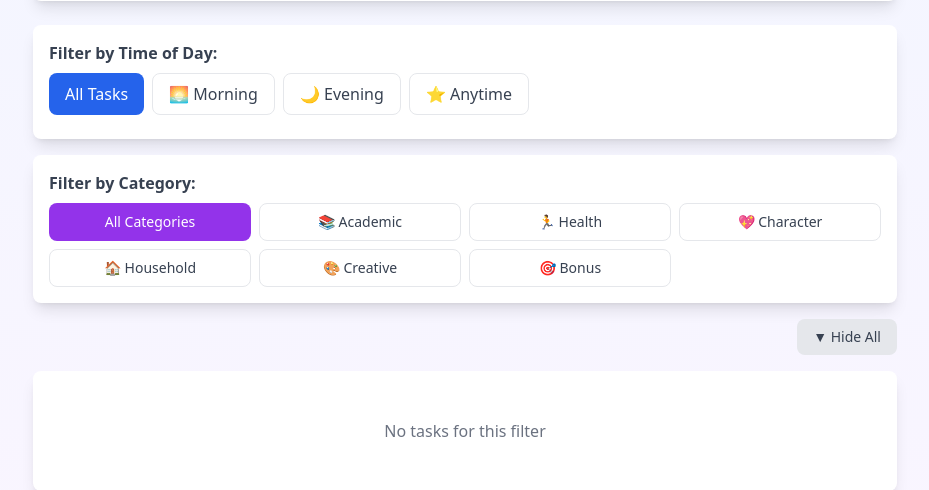
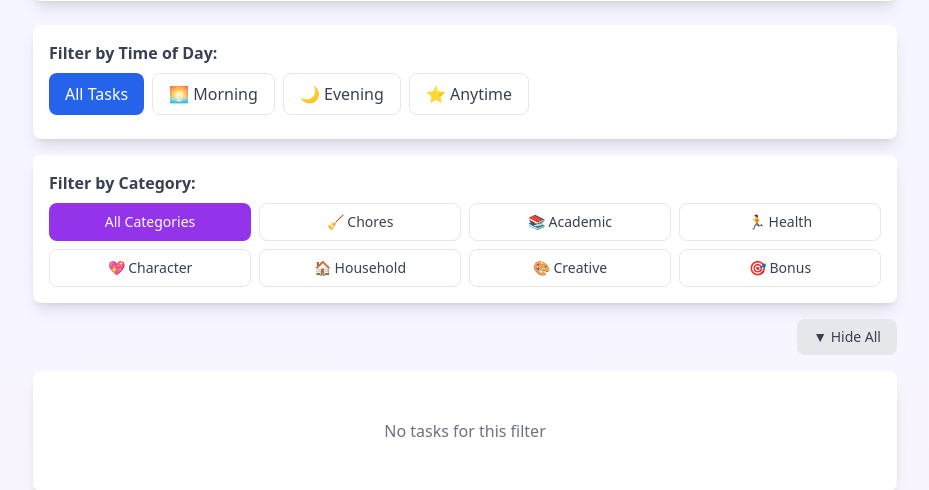
Before and after one commit to taskblox1-tech/TaskApp, a FastAPI app: page /dashboard in a window 1280 px wide. Shown: the part 667-1157 px from the top of the page, without its empty margins (175-1104 px from the left). Run offline with FastAPI, Linux system fonts and the light colour scheme; data that the repository does not hold is empty; parts of the project's set-up code (start-up, migrations or seed data) failed here and were passed over; some libraries are stand-ins or nearby versions.

Commit message:
fix: Add 'Chores' category filter to match actual task data
Root Cause:
- All tasks in database have category='Chores'
- Filter buttons were looking for 'Academic Excellence', 'Health & Fitness', etc.
- Result: 0 tasks matched filters

Fix:
- Added 'Chores' button to category filters
- Removed debug console.log statements
- Now filters will work with actual task categories in database

Future: May need to update task categories in DB or adjust task creation UI

```diff
--- a/templates/child/dashboard.html
+++ b/templates/child/dashboard.html
@@ -195,6 +195,11 @@
                         :class="categoryFilter === 'all' ? 'bg-purple-600 text-white' : 'bg-white text-gray-700 border'"
                         class="px-3 py-2 rounded-lg font-medium text-sm">
                     All Categories
+                </button>
+                <button @click="filterByCategory('Chores')"
+                        :class="categoryFilter === 'Chores' ? 'bg-purple-600 text-white' : 'bg-white text-gray-700 border'"
+                        class="px-3 py-2 rounded-lg font-medium text-sm">
+                    🧹 Chores
                 </button>
                 <button @click="filterByCategory('Academic Excellence')"
                         :class="categoryFilter === 'Academic Excellence' ? 'bg-purple-600 text-white' : 'bg-white text-gray-700 border'"
@@ -1117,19 +1122,10 @@
 
         filterTasks(type) {
             this.filter = type;
-            console.log('Time filter changed to:', type);
-            console.log('Total tasks:', this.tasks.length);
-            console.log('Filtered tasks:', this.filteredTasks.length);
         },
 
         filterByCategory(category) {
             this.categoryFilter = category;
-            console.log('Category filter changed to:', category);
-            console.log('Filtered tasks:', this.filteredTasks.length);
-            // Log some sample task categories
-            if (this.tasks.length > 0) {
-                console.log('Sample task categories:', this.tasks.slice(0, 3).map(t => t.category));
-            }
         },
 
         getTasksForPeriod(period) {
```
